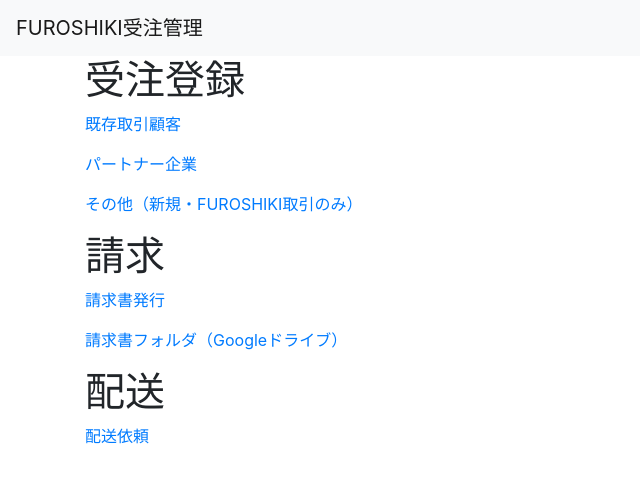
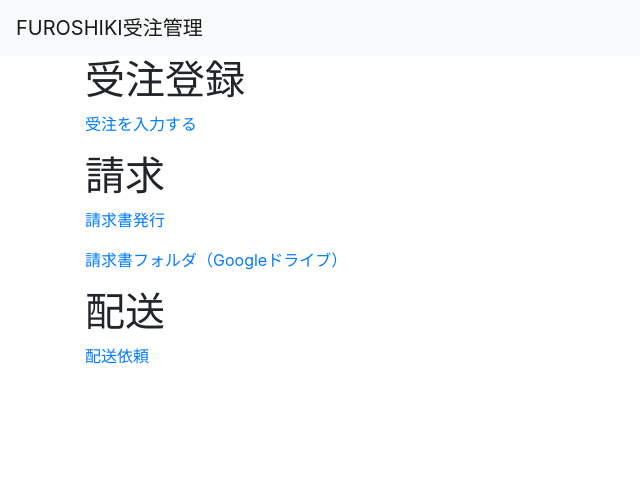
Before and after one commit to hayamakazuyuki/furoshiki, a plain HTML site: page index.html in a window 1280 px wide. Shown: the whole page, without its empty margins (0-640 px from the left). Drawn offline with nearby package versions, Linux system fonts and the light colour scheme.

Commit message:
commit on 20200628

```diff
--- a/index.html
+++ b/index.html
@@ -12,9 +12,7 @@
     </nav>
     <div class="container">
         <h1>受注登録</h1>
-            <p><a href="existing_customers.html">既存取引顧客</a></p>
-            <p><a href="partners.html">パートナー企業</a></p>
-            <p><a href="new_customers.html">その他（新規・FUROSHIKI取引のみ）</a></p>
+            <p><a href="orderInput.html">受注を入力する</a></p>
         <h1>請求</h1>
             <p><a href="invoicing.html">請求書発行</a></p>
             <p><a href="https://drive.google.com/drive/folders/1JJgaG66b1NO4rZc_EzbW15B1nGhr29_r?usp=sharing" target="_blank" rel="noopener noreferrer">請求書フォルダ（Googleドライブ）</a></p>
```
